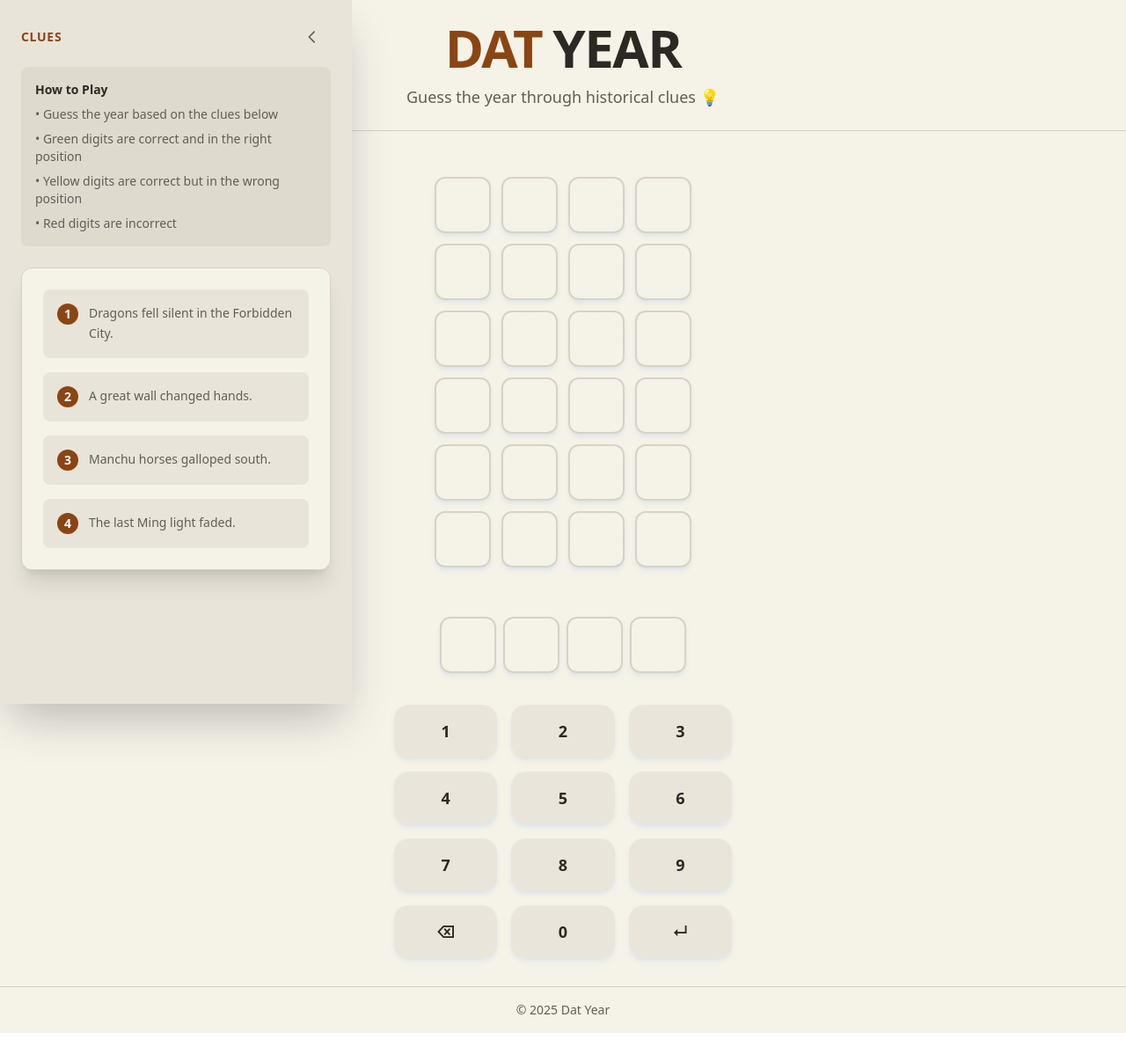
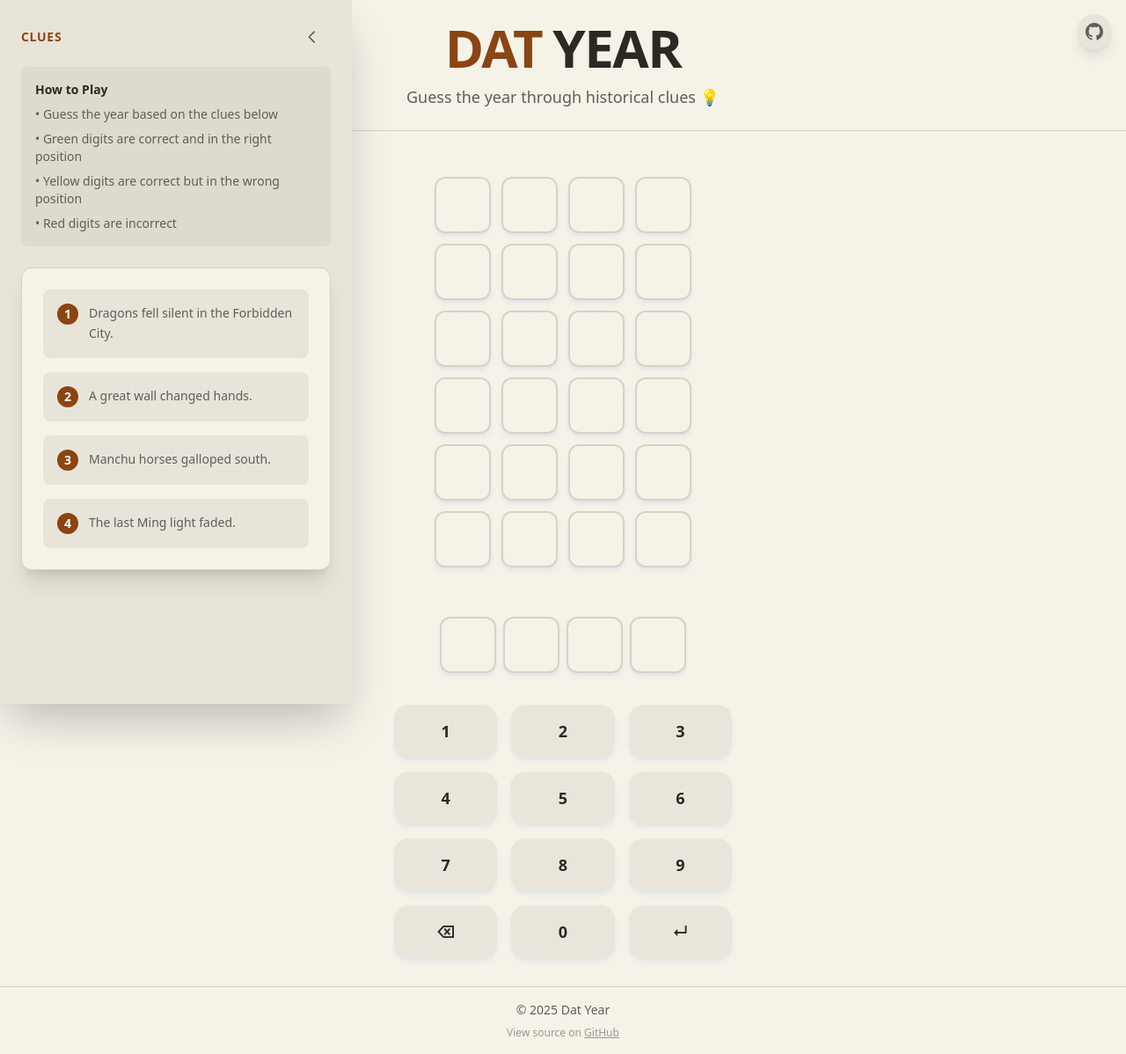
Before and after one commit to gpetiot/guess-year-js, a React (Vite) app: page / in a window 1280 px wide. Shown: the whole page at 88% size. Before the commit the page ends 1174 px from the top, so only its background shows below. Built offline with nearby package versions, Linux system fonts and the light colour scheme.

Commit message:
Add link to github repo

```diff
--- a/src/App.tsx
+++ b/src/App.tsx
@@ -51,6 +51,24 @@
 
   return (
     <div className="relative min-h-screen bg-bg text-text">
+      {/* GitHub link in top-right corner */}
+      <a
+        href="https://github.com/gpetiot/guess-year-js"
+        target="_blank"
+        rel="noopener noreferrer"
+        aria-label="View on GitHub"
+        className="fixed right-4 top-4 z-50 flex items-center justify-center rounded-full bg-bg-secondary p-2 shadow-lg transition hover:bg-bg-tertiary focus:outline-none focus:ring-2 focus:ring-primary"
+        style={{ width: 40, height: 40 }}
+      >
+        <svg
+          xmlns="http://www.w3.org/2000/svg"
+          viewBox="0 0 24 24"
+          fill="currentColor"
+          className="h-6 w-6 text-text-secondary"
+        >
+          <path d="M12 2C6.477 2 2 6.484 2 12.021c0 4.428 2.865 8.184 6.839 9.504.5.092.682-.217.682-.483 0-.237-.009-.868-.014-1.703-2.782.605-3.369-1.342-3.369-1.342-.454-1.155-1.11-1.463-1.11-1.463-.908-.62.069-.608.069-.608 1.004.07 1.532 1.032 1.532 1.032.892 1.53 2.341 1.088 2.91.832.092-.647.35-1.088.636-1.339-2.221-.253-4.555-1.113-4.555-4.951 0-1.093.39-1.988 1.029-2.688-.103-.254-.446-1.272.098-2.65 0 0 .84-.27 2.75 1.025A9.564 9.564 0 0 1 12 6.844c.85.004 1.705.115 2.504.337 1.909-1.295 2.748-1.025 2.748-1.025.546 1.378.202 2.396.1 2.65.64.7 1.028 1.595 1.028 2.688 0 3.847-2.337 4.695-4.566 4.944.359.309.678.919.678 1.852 0 1.336-.012 2.417-.012 2.747 0 .268.18.579.688.481C19.138 20.203 22 16.447 22 12.021 22 6.484 17.523 2 12 2Z" />
+        </svg>
+      </a>
       <Helmet>
         <title>{metadata.title}</title>
         <meta name="description" content={metadata.description} />
@@ -137,6 +155,17 @@
         <footer className="w-full border-t border-bg-tertiary bg-bg py-4">
           <div className="container mx-auto flex flex-col items-center gap-2 px-4 text-sm text-text-secondary">
             <div className="text-center">© {new Date().getFullYear()} Dat Year</div>
+            <div className="text-center text-xs text-text-secondary opacity-60">
+              View source on{' '}
+              <a
+                href="https://github.com/gpetiot/guess-year-js"
+                target="_blank"
+                rel="noopener noreferrer"
+                className="underline hover:text-primary"
+              >
+                GitHub
+              </a>
+            </div>
           </div>
         </footer>
       </div>
```
